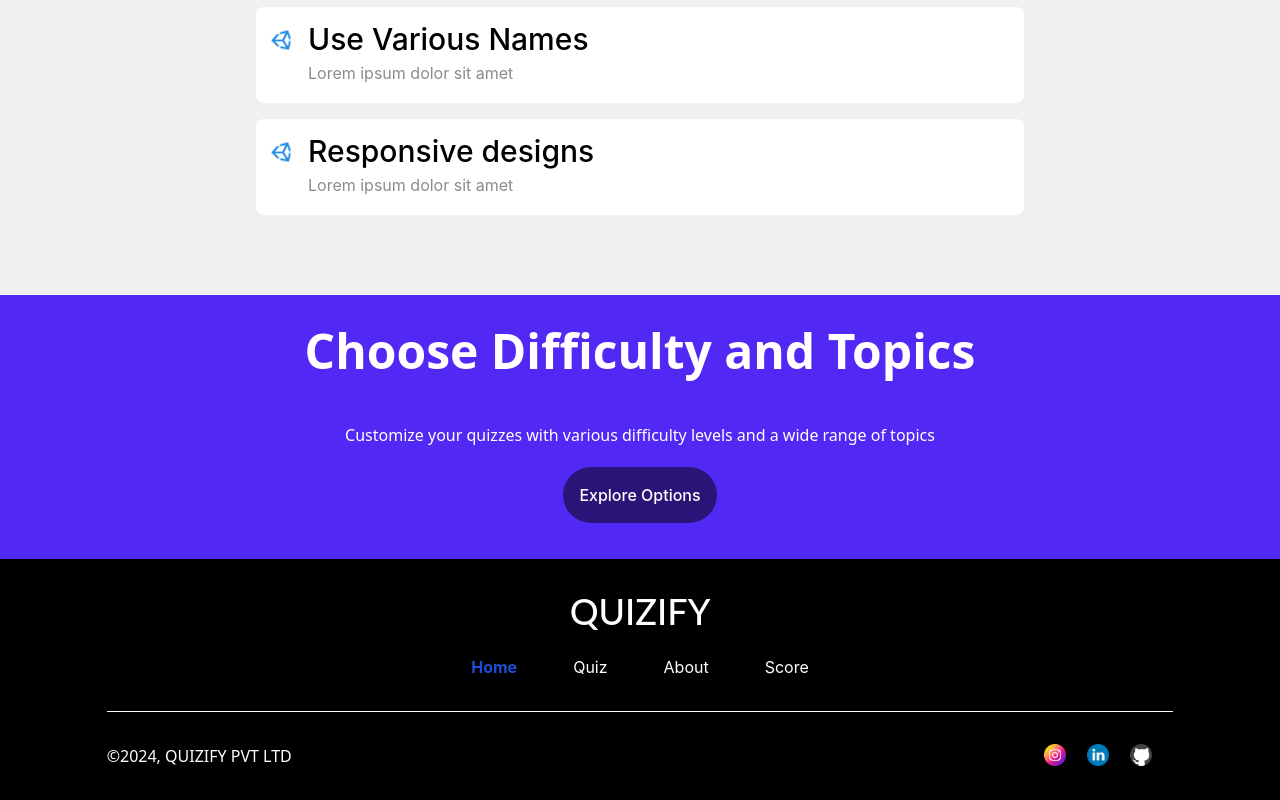
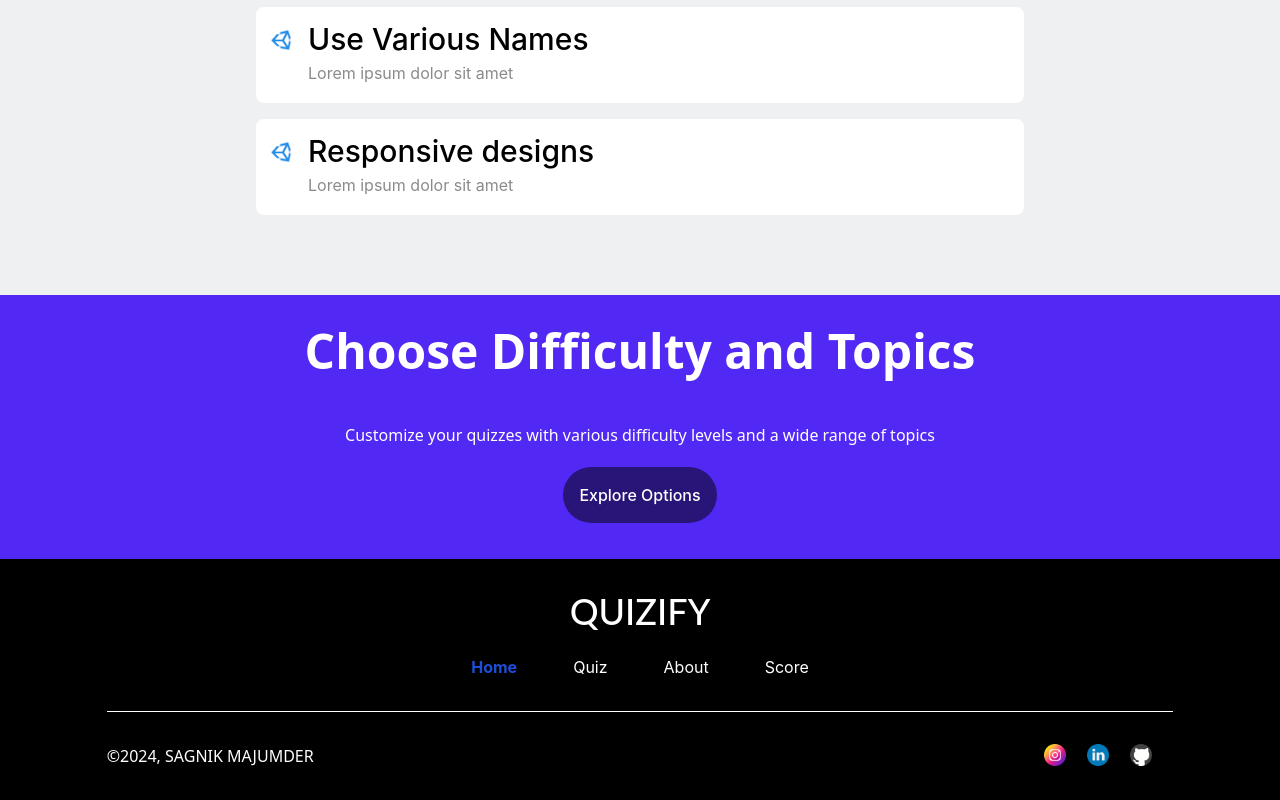
Before and after one commit to SM0718/QUIZIFY, a React (Vite) app: page / in a window 1280 px wide. Shown: the part 1053-1853 px from the top of the page. Built offline with nearby package versions, Linux system fonts and the light colour scheme.

Commit message:
Update Footer.jsx

```diff
--- a/src/components/footer/Footer.jsx
+++ b/src/components/footer/Footer.jsx
@@ -44,7 +44,7 @@ function Footer() {
 
         <div className='w-5/6 py-8 text-white flex flex-row justify-between'>
 
-            <p>&copy;{currentDate.getFullYear()}, QUIZIFY PVT LTD</p>
+            <p>&copy;{currentDate.getFullYear()}, SAGNIK MAJUMDER</p>
 
             <ul className='w-[150px] flex justify-evenly'>
 
```
